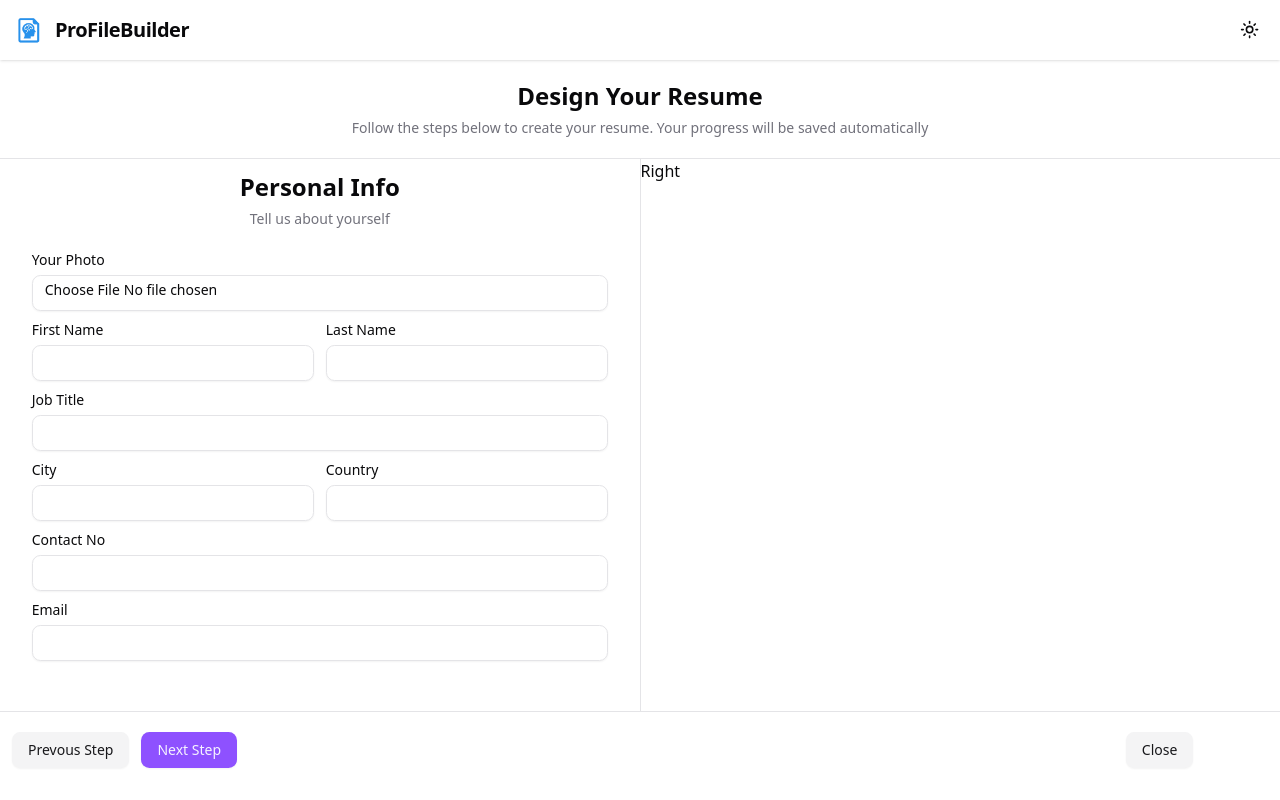
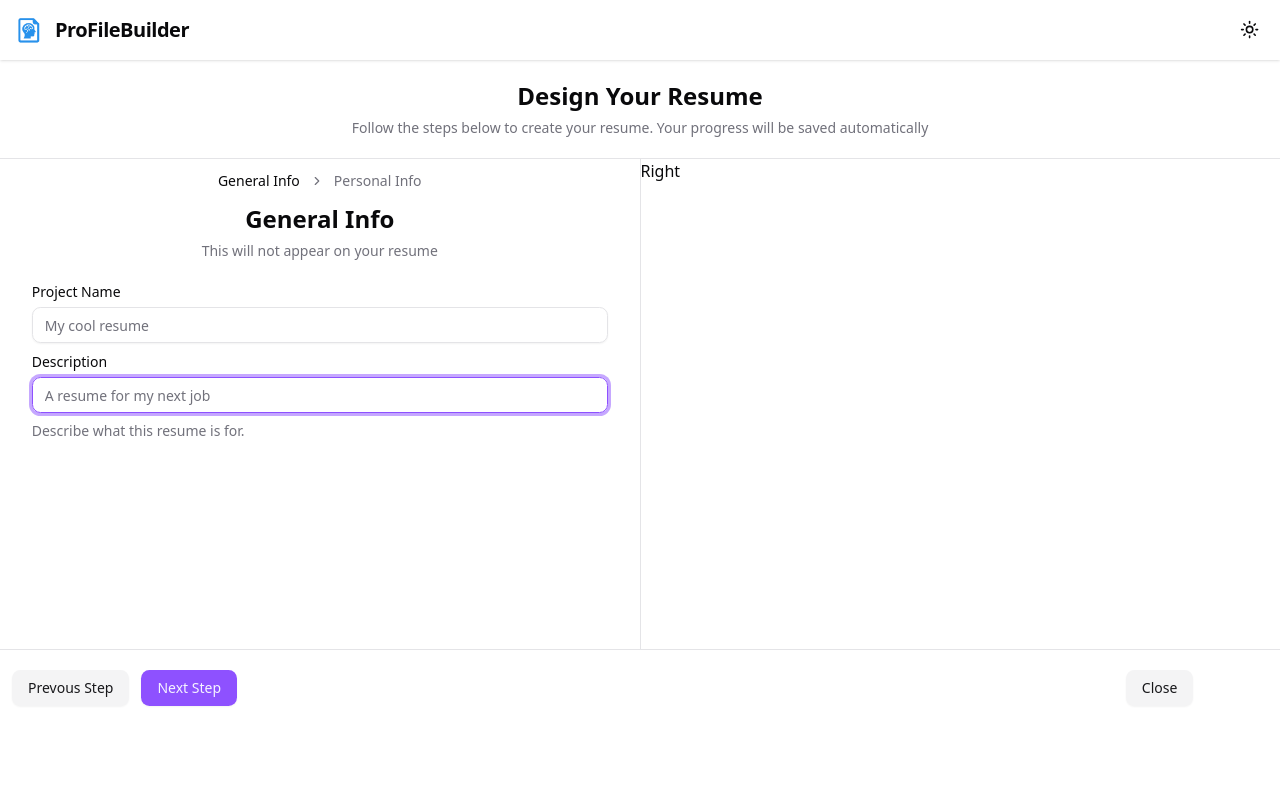
Before and after one commit to MITHILESH143/ai_resume_build, a Next.js app: page /editor in a window 1280 px wide. Built offline with nearby package versions, Linux system fonts and the light colour scheme.

Commit message:
created the setup in component to identify the which form is opened and display it and dynamically change when user click on another link

```diff
--- a/src/app/(main)/editor/ResumeEditior.tsx
+++ b/src/app/(main)/editor/ResumeEditior.tsx
@@ -2,11 +2,25 @@
 
 import { Button } from "@/components/ui/button";
 import Link from "next/link";
-import PersonalnfoForm from "./forms/PersonalnfoForm";
+import { useSearchParams } from "next/navigation";
+import { steps } from "./steps";
+import BreadCrumbs from "./BreadCrumbs";
 
 const ResumeEditior = () => {
+  const searchParams = useSearchParams();
+  const currentStep = searchParams.get("step") || steps[0].key;
+
+  function setStep(key: string) {
+    const newSearchParams = new URLSearchParams(searchParams);
+    newSearchParams.set("step", key);
+    window.history.pushState(null, "", `?${newSearchParams.toString()}`);
+  }
+
+  const FormComponent = steps.find(
+    (step) => step.key === currentStep,
+  )?.component;
   return (
-    <div className="flex h-[91vh] grow flex-col">
+    <div className="flex grow flex-col">
       <header className="space-y-1.5 border-b px-3 py-5 text-center">
         <h1 className="text-2xl font-bold">Design Your Resume</h1>
         <p className="text-muted-foreground text-sm">
@@ -16,9 +30,10 @@ const ResumeEditior = () => {
       </header>
 
       <main className="grow">
-        <div className="flex h-full w-full">
-          <div className="w-full overflow-y-auto p-3 md:w-1/2">
-            <PersonalnfoForm />
+        <div className="flex min-h-[490px] w-full">
+          <div className="w-full overflow-y-auto p-3 md:w-1/2 space-y-3">
+            <BreadCrumbs currentStep={currentStep} setCurrentStep={setStep} />
+            {FormComponent && <FormComponent />}
           </div>
           <div className="grow md:border-r" />
           <div className="hidden w-1/2 md:flex">Right</div>
```
